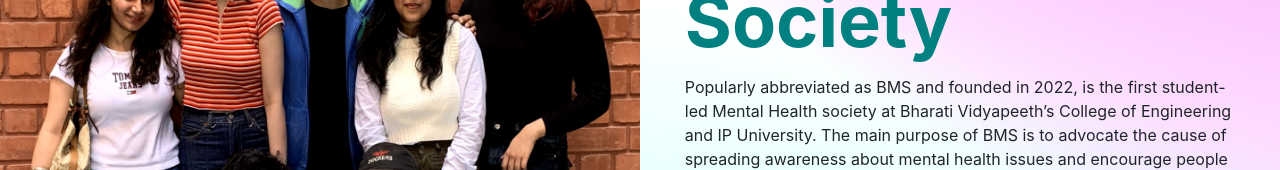
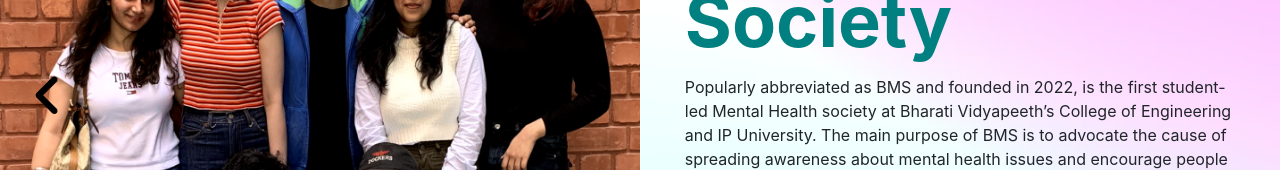
Before and after one commit to blissfulmindsbvcoe/bms-website, a React (Create React App) app: page /about in a window 1280 px wide. Shown: the part 305-475 px from the top of the page. Built offline with nearby package versions, Linux system fonts and the light colour scheme.

Commit message:
Fix Site

```diff
--- a/package.json
+++ b/package.json
@@ -9,6 +9,7 @@
     "@testing-library/jest-dom": "^5.16.4",
     "@testing-library/react": "^13.1.1",
     "@testing-library/user-event": "^13.5.0",
+    "emailjs-com": "^3.2.0",
     "react": "^18.0.0",
     "react-dom": "^18.0.0",
     "react-router-dom": "^6.3.0",
--- a/src/components/Contact/Contact.jsx
+++ b/src/components/Contact/Contact.jsx
@@ -1,17 +1,54 @@
 import './Contact.css';
 import line from '../../assets/Contact/line.png';
 import map from '../../assets/Contact/map.png';
+import { useState } from 'react';
+import { send } from 'emailjs-com';
 
 const Contact = () => {
+
+    const [toSend, setToSend] = useState({
+        from_name: '',
+        message: '',
+        reply_to: '',
+    });
+
+    const [m, setM] = useState('');
+
+    const handleChange = (e) => {
+        setToSend({ ...toSend, [e.target.name]: e.target.value });
+    };
+
+    const onSubmit = (e) => {
+        e.preventDefault();
+        send(
+          'service_au06t7t',
+          'template_8n0vv2d',
+          toSend,
+          'C73DP1Gt_z-5eZJES'
+        )
+          .then((response) => {
+            setM('Message sent successfully!');
+            setToSend({
+                from_name: '',
+                message: '',
+                reply_to: '',
+            })
+          })
+          .catch((err) => {
+            setM('FAILED... Error Occured!');
+          });
+    };
+
     return (
         <div className="Contact__container" id="contact">
             <div className="Contact__leftContainer">
                 <h1 className='Contact__leftContainerh1'>Get in touch!</h1>
                 <img className='Contact__leftContainerimg' src={line} alt="line" />
-                <form className="Contact__leftContainerForm" action="index.html" method="post">
-                    <input className='Contact__leftContainerInput' type="text" name="name" placeholder="Enter your name" /> <br />
-                    <input className='Contact__leftContainerInput' type="email" name="email" placeholder="Enter valid email address"/> <br />
-                    <textarea className='Contact__leftContainerInput' name="message" rows="5" cols="70" placeholder="Enter your message"></textarea>
+                <form className="Contact__leftContainerForm" onSubmit={onSubmit}>
+                    <input className='Contact__leftContainerInput' type="text" name="from_name" value={toSend.from_name} placeholder="Enter your name" onChange={handleChange} /> <br />
+                    <input className='Contact__leftContainerInput' type="email" name="reply_to" value={toSend.reply_to} placeholder="Enter valid email address" onChange={handleChange}/> <br />
+                    <textarea className='Contact__leftContainerInput' name="message" rows="5" cols="70" placeholder="Enter your message" value={toSend.message} onChange={handleChange}></textarea>
+                    <p style={{color: 'white'}}>{m}</p>
                     <input className='Contact__leftContainerInput' type="submit" name="submit" value="Submit "/>
                 </form>
             </div>
--- a/src/components/Events/Events.css
+++ b/src/components/Events/Events.css
@@ -80,16 +80,16 @@
 .Events__bottomRightContainer {
     height: 100%;
     width: 50%;
-    background: url('../../assets/Events/Group 17.png');
-    background-size: 100% 100%;
+    background-color: white;
     display: flex;
     flex-direction: column;
+    align-items: center;
     justify-content: center;
     padding-left: 2%;
 }
 
 .Events__bottomRightContainerh{
-    font-size: 25px;
+    font-size: 35px;
     font-weight: 900;
     margin-block-end: 0%;
     margin-block-start: 0%;
@@ -149,3 +149,19 @@
 .Events__rightOverlay:hover {
     background: rgba(0, 0, 0, 0.5);
 }
+
+.Events__aa {
+    padding: 0.7em 1.5em;
+    text-decoration: none;
+    color: #000;
+    border: black solid;
+    border-radius: 25px;
+    transition: all 1s;
+    cursor: pointer;
+}
+
+.Events__aa:hover {
+    background-color: black;
+    color: white;
+    cursor: pointer;
+}
--- a/src/components/Events/Events.jsx
+++ b/src/components/Events/Events.jsx
@@ -1,11 +1,11 @@
 import './Events.css';
 import { EventsData } from '../../data/events.data';
-import { useState } from 'react';
-// import { useEffect } from 'react';
+import { useState, useEffect } from 'react';
+import { fetchBlogsURL } from '../../data/constants';
 
 const Events = () => {
     const [eventNo, setEventNo] = useState(0);
-
+    const [blogs, setBlogs] = useState({});
 
     const nextImage = () => {
         if(eventNo === EventsData.length-1){
@@ -23,13 +23,15 @@ const Events = () => {
         }
     }
 
-    // useEffect(()=> {
-    //     setInterval(()=>{changeImage()}, 10000)
-    // }, [])
+    useEffect(()=> {
+        fetch(fetchBlogsURL)
+            .then((response) => response.json())
+            .then((data) => {console.log(data);setBlogs(data)});
+    }, [])
 
     return (
-        <div id="events" class="Events__container">
-            <div class="Events__top-container">
+        <div id="events" className="Events__container">
+            <div className="Events__top-container">
                 <div className='Events__inside-top-container'>
                     <div className='Events__topLeftContainer'>
                         {/* <div className='Events__topLeftContainerDiv1'>
@@ -55,9 +57,9 @@ const Events = () => {
                     <p className='Events__bottomLeftContainerh'>Pride Month</p>
                 </div>
                 <div className='Events__bottomRightContainer'>
-                    {/* <p className='Events__bottomRightContainerh'>Registration for</p>
-                    <p className='Events__bottomRightContainerh'>Team Open</p>
-                    <p className='Events__bottomRightContainersh'>Register Now</p> */}
+                    <p className='Events__bottomRightContainerh'>Latest Blogs</p>
+                    {blogs?.items && <p style={{fontSize: "25px"}}>{blogs.items[0].title}</p>}
+                    {blogs?.items && <a className='Events__aa' href={blogs.items[0].url}>Check this blog out!</a>}
                 </div>
             </div>
         </div>
--- a/src/components/Navbar/Navbar.component.jsx
+++ b/src/components/Navbar/Navbar.component.jsx
@@ -6,30 +6,30 @@ import { Link as ScrollLink } from 'react-scroll';
 const Navbar = (props) => {
     return (
       <header className='Navbar__Container'>
-        <nav class="navbar navbar-expand-lg navbar-light">
-          <a class="navbar-brand" href="/"><img src={logo} alt="bms-logo" height="37px"/></a>
-          <button class="navbar-toggler" type="button" data-toggle="collapse" data-target="#navbarNav" aria-controls="navbarNav" aria-expanded="false" aria-label="Toggle navigation">
-            <span class="navbar-toggler-icon"></span>
+        <nav className="navbar navbar-expand-lg navbar-light">
+          <a className="navbar-brand" href="/"><img src={logo} alt="bms-logo" height="37px"/></a>
+          <button className="navbar-toggler" type="button" data-toggle="collapse" data-target="#navbarNav" aria-controls="navbarNav" aria-expanded="false" aria-label="Toggle navigation">
+            <span className="navbar-toggler-icon"></span>
           </button>
-          <div class="collapse navbar-collapse" id="navbarNav">
-            <ul class="navbar-nav">
-              <li class="nav-item">
+          <div className="collapse navbar-collapse" id="navbarNav">
+            <ul className="navbar-nav">
+              <li className="nav-item">
                 <a className="navLink" href='/'>HOME</a>
               </li>
-              {!props.isTeam && <li class="nav-item">
+              {!props.isTeam && <li className="nav-item">
                 <ScrollLink className="navLink" to="about" spy={true} smooth={true} duration={500}>ABOUT</ScrollLink>
               </li>}
-              <li class="nav-item">
+              <li className="nav-item">
                 <Link className="navLink" to="/about" >TEAM</Link>
               </li>
-              {!props.isTeam && <li class="nav-item">
+              {!props.isTeam && <li className="nav-item">
                 <ScrollLink className="navLink" to="events" spy={true} smooth={true} duration={500}>EVENTS</ScrollLink>
               </li>}
-              <li class="nav-item">
+              <li className="nav-item">
               <a className="navLink" href='https://blogs.blissfulmindsbvcoe.com/'>BLOGS</a>
               </li>
-              {!props.isTeam && <li class="nav-item">
-              <button class="btn" type="button" name="button" onClick={()=>{window.location.hash = "";window.location.hash = "contact";}}>CONTACT US</button>
+              {!props.isTeam && <li className="nav-item">
+              <button className="btn" type="button" name="button" onClick={()=>{window.location.hash = "";window.location.hash = "contact";}}>CONTACT US</button>
               </li>}
             </ul>
           </div>
--- a/src/components/Team/Team.css
+++ b/src/components/Team/Team.css
@@ -11,9 +11,44 @@
     display: flex;
 }
 
-.Team__image {
+.Team__container1left {
+    width: 50%;
     height: 100%;
-    width: 50%;
+    position: relative;
+}
+
+.Team__Overlay {
+    position: absolute;
+    display: flex;
+    justify-content: space-between;
+    height: 100%;
+    width: 100%;
+}
+
+.Team__leftOverlay {
+    height: 100%;
+    width: 15%;
+    display: flex;
+    justify-content: center;
+    align-items: center;
+    transition: all 0.7s;
+}
+
+.Team__rightOverlay {
+    height: 100%;
+    width: 15%;
+    display: flex;
+    justify-content: center;
+    align-items: center;
+    transition: all 0.7s;
+}
+
+.Team__leftOverlay:hover {
+    background: rgba(0, 0, 0, 0.5);
+}
+
+.Team__rightOverlay:hover {
+    background: rgba(0, 0, 0, 0.5);
 }
 
 .Team__container1right {
--- a/src/components/Team/Team.jsx
+++ b/src/components/Team/Team.jsx
@@ -14,7 +14,13 @@ const Team = () => {
             <Navbar isTeam={true}/>
             <div className='Team__container'>
                 <div className='Team__container1'>
-                    <img className='Team__image' src={grppic} alt='group pic' />
+                    <div className='Team__container1left'>
+                        <div className='Team__Overlay'>
+                            <div className='Team__leftOverlay'><i className="fa-solid fa-angle-left" style={{fontSize: '50px', color: 'black'}}></i></div>
+                            <div className='Team__rightOverlay'><i className="fa-solid fa-angle-right" style={{fontSize: '50px', color: 'black'}}></i></div>
+                        </div>
+                        <img className='Team__image' src={grppic} alt='group pic' height="100%" width="100%" />
+                    </div>
                     <div className='Team__container1right'>
                         <p className='Team__containerHeading'>Blissful Minds Society</p>
                         <p className='Team__containerSubHeading'>Popularly abbreviated as BMS and founded in 2022, is the first student-led Mental Health society at Bharati Vidyapeeth’s College of Engineering and IP University. The main purpose of BMS is to advocate the cause of spreading awareness about mental health issues and encourage people to look beyond the stigma associated with this sensitive subject. The vision of our society is to create a safe space for all, such that under no circumstance, a student feels hesitant to talk about his/her mental health issues. We aim to destigmatize mental illness by conducting interactive and fun sessions, wherein the students can feel heard and can be given useful advice</p>
@@ -22,7 +28,7 @@ const Team = () => {
                 </div>
                 <div className='Team__heading'>TEACHER COORDINATORS</div>
                 <div className='Team__teacherCoordinator'>
-                    <img src={TeacherData.imageSrc} height='80%' width='40%' alt='teacher image' />
+                    <img src={TeacherData.imageSrc} height='80%' width='40%' alt="teacher"/>
                     <div className='Team__teacherData'>{TeacherData.detail}</div>
                 </div>
                 <div className='Team__heading'>OUR FOUNDERS</div>
--- /dev/null
+++ b/src/data/constants.js
@@ -0,0 +1 @@
+export const fetchBlogsURL = 'https://www.googleapis.com/blogger/v3/blogs/972381828056503228/posts?key=AIzaSyBq8Mqee5bQ0n_manKS9Y-sA2f6vgc4aUo'
```
Also changed, not shown: 1 other file (tests, documents, lock files or other folders).
